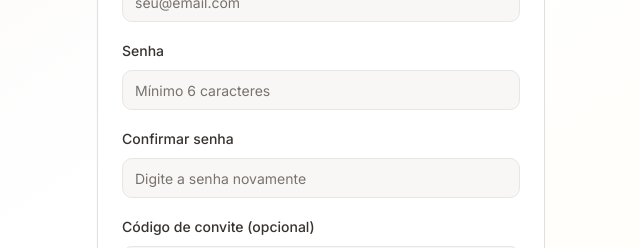
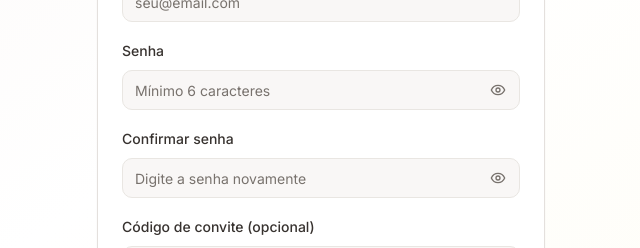
Before and after one commit to lumieconvites-netizen/lumie-presentes, a Next.js app: page /auth/cadastro in a window 1280 px wide. Shown: the part 387-635 px from the top of the page, without its empty margins (319-959 px from the left). Built offline with nearby package versions, Linux system fonts and the light colour scheme; no server answers.

Commit message:
feat(auth): add password visibility toggles

```diff
--- a/app/auth/cadastro/page.tsx
+++ b/app/auth/cadastro/page.tsx
@@ -5,6 +5,7 @@ import { useRouter, useSearchParams } from 'next/navigation';
 import Link from 'next/link';
 import Image from 'next/image';
 import { signIn } from 'next-auth/react';
+import { Eye, EyeOff } from 'lucide-react';
 import { Button } from '@/components/ui/button';
 import { Input } from '@/components/ui/input';
 import { Label } from '@/components/ui/label';
@@ -22,6 +23,8 @@ export default function RegisterPage() {
   const roleFromUrl = isPartnerMode ? 'PARTNER' : 'CLIENT';
   const [step, setStep] = useState<Step>('register');
   const [isLoading, setIsLoading] = useState(false);
+  const [showPassword, setShowPassword] = useState(false);
+  const [showConfirmPassword, setShowConfirmPassword] = useState(false);
   const [code, setCode] = useState('');
   const [formData, setFormData] = useState({
     name: '',
@@ -197,28 +200,52 @@ export default function RegisterPage() {
 
               <div className="space-y-2">
                 <Label htmlFor="password">Senha</Label>
+                <div className="relative">
                   <Input
                     id="password"
-                  type="password"
+                    type={showPassword ? 'text' : 'password'}
                     placeholder="Mínimo 6 caracteres"
                     value={formData.password}
                     onChange={(e) => setFormData({ ...formData, password: e.target.value })}
                     required
                     disabled={isLoading}
+                    className="pr-11"
                   />
+                  <button
+                    type="button"
+                    aria-label={showPassword ? 'Ocultar senha' : 'Mostrar senha'}
+                    className="absolute inset-y-0 right-0 flex w-11 items-center justify-center text-muted-foreground transition-colors hover:text-foreground disabled:cursor-not-allowed"
+                    onClick={() => setShowPassword((value) => !value)}
+                    disabled={isLoading}
+                  >
+                    {showPassword ? <EyeOff className="h-4 w-4" /> : <Eye className="h-4 w-4" />}
+                  </button>
+                </div>
               </div>
 
               <div className="space-y-2">
                 <Label htmlFor="confirmPassword">Confirmar senha</Label>
+                <div className="relative">
                   <Input
                     id="confirmPassword"
-                  type="password"
+                    type={showConfirmPassword ? 'text' : 'password'}
                     placeholder="Digite a senha novamente"
                     value={formData.confirmPassword}
                     onChange={(e) => setFormData({ ...formData, confirmPassword: e.target.value })}
                     required
                     disabled={isLoading}
+                    className="pr-11"
                   />
+                  <button
+                    type="button"
+                    aria-label={showConfirmPassword ? 'Ocultar confirmação de senha' : 'Mostrar confirmação de senha'}
+                    className="absolute inset-y-0 right-0 flex w-11 items-center justify-center text-muted-foreground transition-colors hover:text-foreground disabled:cursor-not-allowed"
+                    onClick={() => setShowConfirmPassword((value) => !value)}
+                    disabled={isLoading}
+                  >
+                    {showConfirmPassword ? <EyeOff className="h-4 w-4" /> : <Eye className="h-4 w-4" />}
+                  </button>
+                </div>
               </div>
 
               <div className="space-y-2">
--- a/app/auth/login/page.tsx
+++ b/app/auth/login/page.tsx
@@ -5,6 +5,7 @@ import { signIn } from 'next-auth/react';
 import { useRouter, useSearchParams } from 'next/navigation';
 import Link from 'next/link';
 import Image from 'next/image';
+import { Eye, EyeOff } from 'lucide-react';
 import { Button } from '@/components/ui/button';
 import { Input } from '@/components/ui/input';
 import { Label } from '@/components/ui/label';
@@ -16,6 +17,7 @@ export default function LoginPage() {
   const searchParams = useSearchParams();
 
   const [isLoading, setIsLoading] = useState(false);
+  const [showPassword, setShowPassword] = useState(false);
   const [formData, setFormData] = useState({ email: '', password: '' });
 
   const callbackUrl = searchParams.get('callbackUrl') || '/dashboard';
@@ -116,16 +118,28 @@ export default function LoginPage() {
                 </Link>
               </div>
 
+              <div className="relative">
                 <Input
                   id="password"
-                type="password"
+                  type={showPassword ? 'text' : 'password'}
                   placeholder="••••••••"
                   value={formData.password}
                   onChange={(e) => setFormData({ ...formData, password: e.target.value })}
                   required
                   disabled={isLoading}
                   autoComplete="current-password"
+                  className="pr-11"
                 />
+                <button
+                  type="button"
+                  aria-label={showPassword ? 'Ocultar senha' : 'Mostrar senha'}
+                  className="absolute inset-y-0 right-0 flex w-11 items-center justify-center text-muted-foreground transition-colors hover:text-foreground disabled:cursor-not-allowed"
+                  onClick={() => setShowPassword((value) => !value)}
+                  disabled={isLoading}
+                >
+                  {showPassword ? <EyeOff className="h-4 w-4" /> : <Eye className="h-4 w-4" />}
+                </button>
+              </div>
             </div>
 
             <Button type="submit" className="w-full bg-gradient-to-r from-terracota-500 to-terracota-700 hover:from-terracota-600 hover:to-terracota-800 shadow-sm" disabled={isLoading}>
```
Lines whose indentation alone changed are shown as unchanged.
